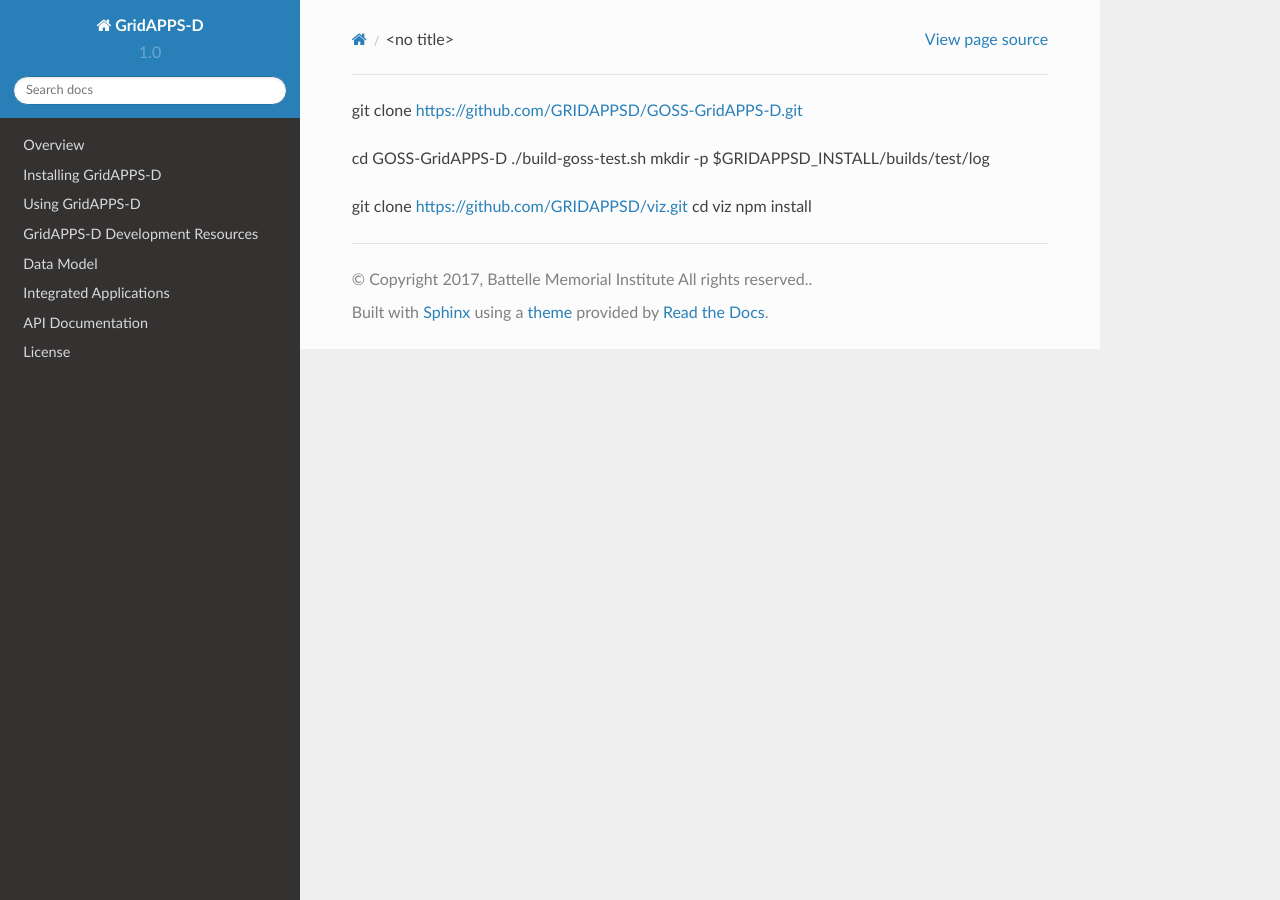
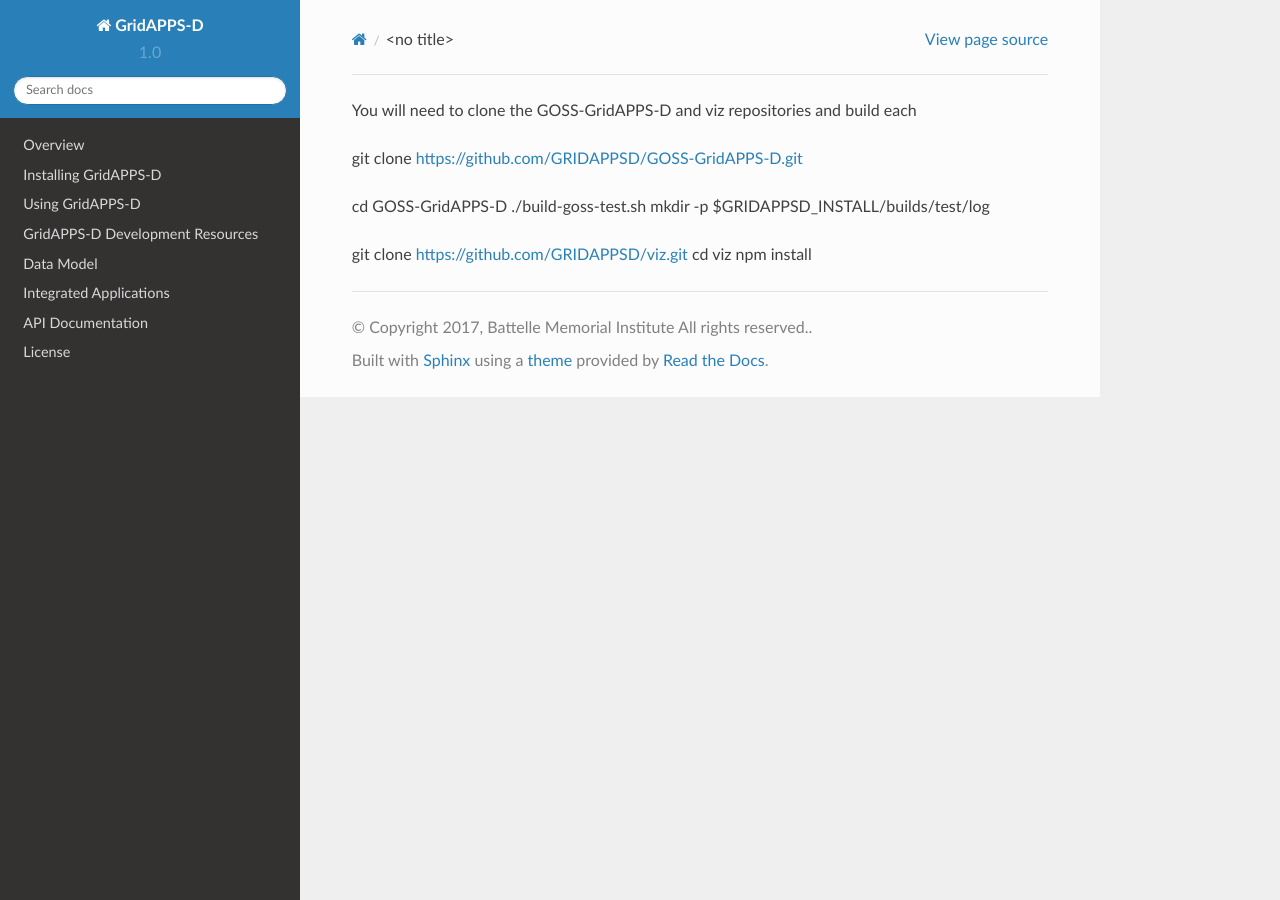
Before and after one commit to GRIDAPPSD/GOSS-GridAPPS-D, a Sphinx documentation site: the page built from docs/source/installing_gridappsd/download.rst, in a window 1280 px wide. Built offline with Sphinx 7.4.7 and the Read the Docs theme 2.0.0, drawn with Linux system fonts in a browser that asks for light colours; pages that are not in the unit, such as notebooks, are missing from menus.

Commit message:
Create download.rst

```diff
--- a/docs/source/installing_gridappsd/download.rst
+++ b/docs/source/installing_gridappsd/download.rst
@@ -1,3 +1,5 @@
+
+You will need to clone the GOSS-GridAPPS-D and viz repositories and build each
 
 git clone https://github.com/GRIDAPPSD/GOSS-GridAPPS-D.git
 
```
